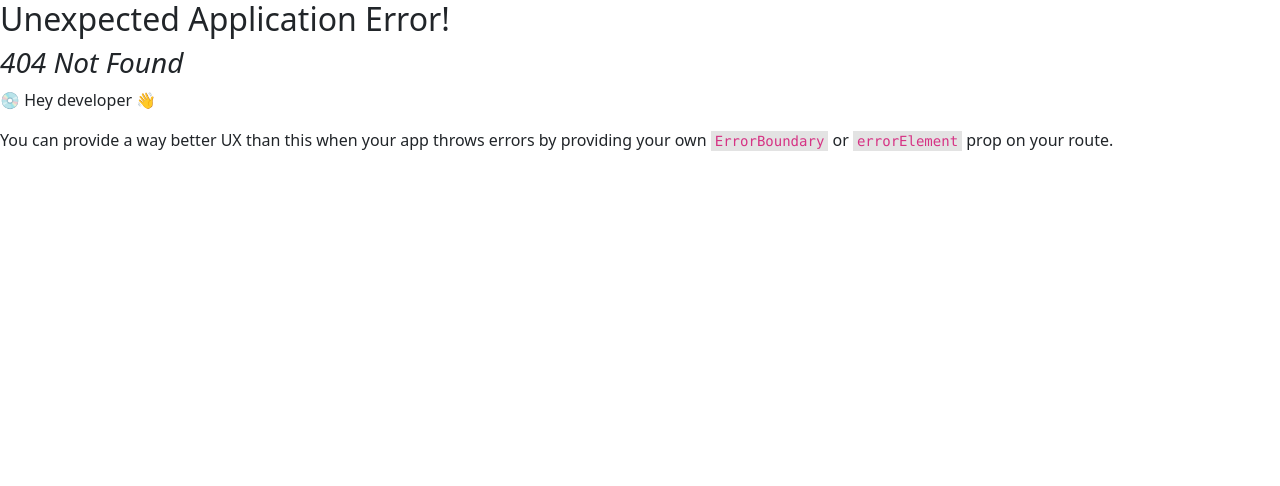
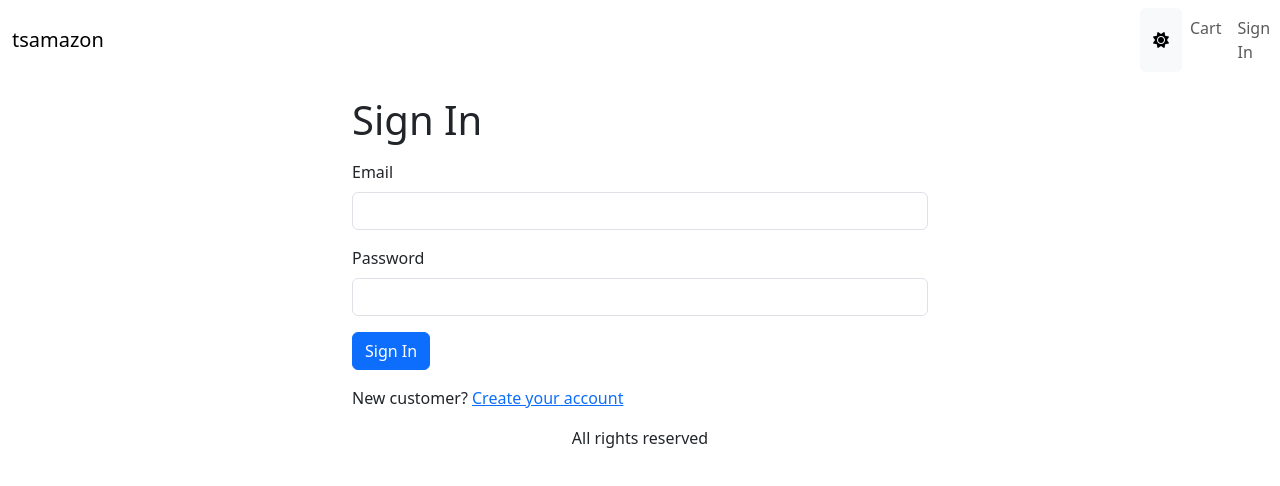
Before and after one commit to Sameer-1903/React-TypeScript-Amazon, a React (Vite) app in the folder frontend/: page /signin in a window 1280 px wide. Before the commit this address had no page. Shown: the top 486 px of the page. Built offline with nearby package versions, Linux system fonts and the light colour scheme.

Commit message:
Create-Signin-Page

```diff
--- a/frontend/package.json
+++ b/frontend/package.json
@@ -14,6 +14,7 @@
     "@fortawesome/react-fontawesome": "^0.2.2",
     "@tanstack/react-query": "^5.51.21",
     "@tanstack/react-query-devtools": "^5.51.21",
+    "@types/react-query": "^1.2.9",
     "axios": "^1.7.2",
     "bootstrap": "^5.3.3",
     "font-awesome": "^4.7.0",
--- a/frontend/src/App.tsx
+++ b/frontend/src/App.tsx
@@ -1,5 +1,5 @@
 import { useContext, useEffect } from 'react'
-import { Badge, Button, Col, Container, Nav, Navbar, Row } from 'react-bootstrap'
+import { Badge, Button, Col, Container, Nav, NavDropdown, Navbar, Row } from 'react-bootstrap'
 import { Link, Outlet } from 'react-router-dom'
 import { Store } from './Store'
 import { ToastContainer } from 'react-toastify'
@@ -11,14 +11,21 @@
 
 function App() {
 
-  const { state: { mode, cart }, dispatch } = useContext(Store)
+  const { state: { mode, cart , userInfo}, dispatch } = useContext(Store)
   useEffect(() => {
     document.body.setAttribute('data-bs-theme', mode)
   }, [mode])
   const switchModeHandler = () => {
     dispatch({ type: 'SWITCH_MODE' })
   }
-
+  const signoutHandler = () => {
+    dispatch({ type: 'USER_SIGNOUT' })
+    localStorage.removeItem('userInfo')
+    localStorage.removeItem('cartItems')
+    localStorage.removeItem('shippingAddress')
+    localStorage.removeItem('paymentMethod')
+    window.location.href = '/signin'
+  }
 
 
   return (
@@ -44,9 +51,21 @@
                 </Badge>
               )}
             </Link>
-            <a href="/signin" className="nav-link">
-              Sign In
-            </a>
+            {userInfo ? (
+              <NavDropdown title={userInfo.name} id="basic-nav-dropdown">
+                <Link
+                  className="dropdown-item"
+                  to="#signout"
+                  onClick={signoutHandler}
+                >
+                  Sign Out
+                </Link>
+              </NavDropdown>
+            ) : (
+              <Link className="nav-link" to="/signin">
+                Sign In
+              </Link>
+            )}
           </Nav>
         </Navbar>
       </header>
--- a/frontend/src/Store.tsx
+++ b/frontend/src/Store.tsx
@@ -1,12 +1,19 @@
 import React from "react"
 import { Cart, CartItem } from "./types/Cart"
+import { UserInfo } from "./types/UserInfo"
 
 type AppState = {
   mode: string
   cart: Cart
+  userInfo?: UserInfo
 }
 
   const initialState: AppState = {
+
+    userInfo: localStorage.getItem('userInfo')
+    ? JSON.parse(localStorage.getItem('userInfo')!)
+    : null,
+
     mode: localStorage.getItem('mode')
       ? localStorage.getItem('mode')!
       : window.matchMedia &&
@@ -33,6 +40,8 @@
   type Action =  { type: 'SWITCH_MODE' }
   | { type: 'CART_ADD_ITEM'; payload: CartItem }
   | { type: 'CART_REMOVE_ITEM'; payload: CartItem }
+  | { type: 'USER_SIGNIN'; payload: UserInfo }
+  | { type: 'USER_SIGNOUT' }
 
 
   function reducer(state: AppState, action: Action): AppState {
@@ -60,6 +69,33 @@
         localStorage.setItem('cartItems', JSON.stringify(cartItems))
         return { ...state, cart: { ...state.cart, cartItems } }
         }
+
+        case 'USER_SIGNIN':
+      return { ...state, userInfo: action.payload }
+    case 'USER_SIGNOUT':
+      return {
+        mode:
+          window.matchMedia &&
+          window.matchMedia('(prefers-color-scheme: dark)').matches
+            ? 'dark'
+            : 'light',
+        cart: {
+          cartItems: [],
+          paymentMethod: 'PayPal',
+          shippingAddress: {
+            fullName: '',
+            address: '',
+            postalCode: '',
+            city: '',
+            country: '',
+          },
+          itemsPrice: 0,
+          shippingPrice: 0,
+          taxPrice: 0,
+          totalPrice: 0,
+        },
+      }
+
       default:
         return state
     }
--- /dev/null
+++ b/frontend/src/hooks/userHooks.ts
@@ -0,0 +1,20 @@
+import { useMutation , UseMutationResult} from '@tanstack/react-query'
+import apiClient from '../apiClient'
+import { UserInfo } from '../types/UserInfo'
+
+export const useSigninMutation = () =>
+  useMutation({
+    mutationFn: async ({
+      email,
+      password,
+    }: {
+      email: string
+      password: string
+    }) =>
+      (
+        await apiClient.post<UserInfo>(`api/users/signin`, {
+          email,
+          password,
+        })
+      ).data,
+  })
--- a/frontend/src/index.css
+++ b/frontend/src/index.css
@@ -20,3 +20,7 @@
 img.thumbnail {
   height: 80px;
 }
+
+.small-container {
+  max-width: 600px;
+}
--- a/frontend/src/main.tsx
+++ b/frontend/src/main.tsx
@@ -17,6 +17,7 @@
 import { ReactQueryDevtools } from '@tanstack/react-query-devtools'
 import { StoreProvider } from './Store.tsx'
 import CartPage from './pages/CartPage.tsx'
+import SigninPage from './pages/SigninPage.tsx'
 
 
 const queryClient = new QueryClient();
@@ -27,6 +28,7 @@
       <Route index={true} element={<HomePage />}></Route>
       <Route path="product/:slug" element={<ProductPage />}></Route>
       <Route path="/cart" element={<CartPage />} />
+      <Route path="/signin" element={<SigninPage />} />
 
       {/* <Route path="dashboard" element={<Dashboard />} /> */}
       {/* ... etc. */}
--- /dev/null
+++ b/frontend/src/pages/SigninPage.tsx
@@ -0,0 +1,83 @@
+import { useContext, useEffect, useState } from 'react'
+import { Button, Container, Form } from 'react-bootstrap'
+import { Helmet } from 'react-helmet-async'
+import { Link, useLocation, useNavigate } from 'react-router-dom'
+import { toast } from 'react-toastify'
+import LoadingBox from '../components/LoadingBox'
+import { useSigninMutation } from '../hooks/userHooks'
+import { Store } from '../Store'
+import { ApiError } from '../types/ApiError'
+import { getError } from '../utils'
+
+export default function SigninPage() {
+  const navigate = useNavigate()
+  const { search } = useLocation()
+  const redirectInUrl = new URLSearchParams(search).get('redirect')
+  const redirect = redirectInUrl ? redirectInUrl : '/'
+
+  const [email, setEmail] = useState('')
+  const [password, setPassword] = useState('')
+
+  const { state, dispatch } = useContext(Store)
+  const { userInfo } = state
+
+  const { mutateAsync: signin, isLoading } = useSigninMutation()
+
+  const submitHandler = async (e: React.SyntheticEvent) => {
+    e.preventDefault()
+    try {
+      const data = await signin({
+        email,
+        password,
+      })
+      dispatch({ type: 'USER_SIGNIN', payload: data })
+      localStorage.setItem('userInfo', JSON.stringify(data))
+      navigate(redirect)
+    } catch (err) {
+      toast.error(getError(err as ApiError))
+    }
+  }
+
+  useEffect(() => {
+    if (userInfo) {
+      navigate(redirect)
+    }
+  }, [navigate, redirect, userInfo])
+
+  return (
+    <Container className="small-container">
+      <Helmet>
+        <title>Sign In</title>
+      </Helmet>
+      <h1 className="my-3">Sign In</h1>
+      <Form onSubmit={submitHandler}>
+        <Form.Group className="mb-3" controlId="email">
+          <Form.Label>Email</Form.Label>
+          <Form.Control
+            type="email"
+            required
+            onChange={(e) => setEmail(e.target.value)}
+          />
+        </Form.Group>
+        <Form.Group className="mb-3" controlId="password">
+          <Form.Label>Password</Form.Label>
+          <Form.Control
+            type="password"
+            required
+            onChange={(e) => setPassword(e.target.value)}
+          />
+        </Form.Group>
+        <div className="mb-3">
+          <Button disabled={isLoading} type="submit">
+            Sign In
+          </Button>
+          {isLoading && <LoadingBox />}
+        </div>
+        <div className="mb-3">
+          New customer?{' '}
+          <Link to={`/signup?redirect=${redirect}`}>Create your account</Link>
+        </div>
+      </Form>
+    </Container>
+  )
+}
--- /dev/null
+++ b/frontend/src/types/UserInfo.ts
@@ -0,0 +1,6 @@
+export type UserInfo = {
+    name: string
+    email: string
+    token: string
+    isAdmin: boolean
+  }
```
Also changed, not shown: 2 other files (tests, documents, lock files or other folders).
